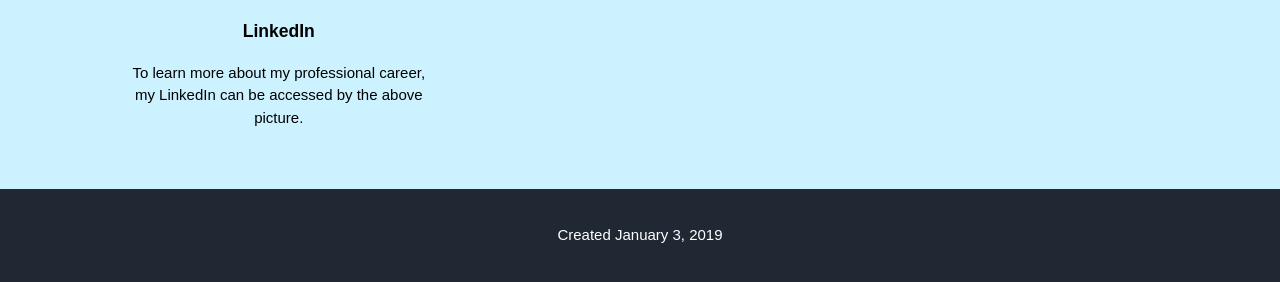
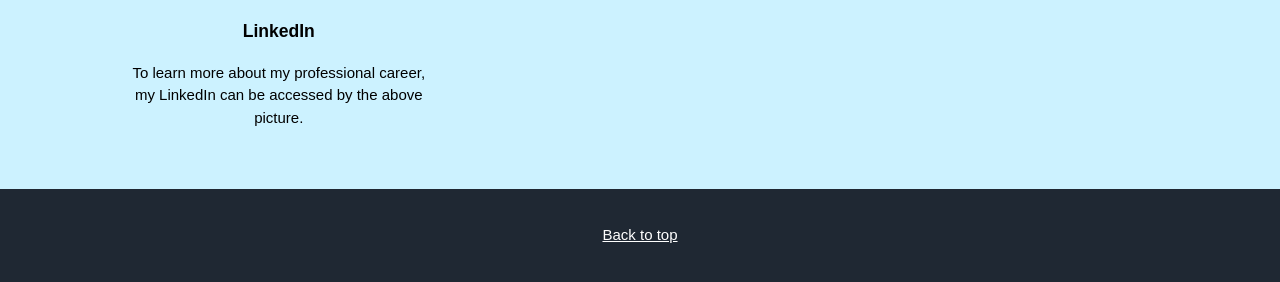
Before and after one commit to mathush08/mathush08.github.io, a plain HTML site: page index.html in a window 1280 px wide. Shown: the part 1178-1460 px from the top of the page. Drawn offline with Linux system fonts and the light colour scheme.

Commit message:
Changed footer of page

```diff
--- a/CSS code/style.css
+++ b/CSS code/style.css
@@ -275,6 +275,10 @@ footer{
     text-align: center;
 }
 
+footer .active a{
+    color: #ffffff;
+}
+
 @media (max-width: 800px){
     header #my_brand, header nav, header li,
     #boxes3 .box, #project,
--- a/index.html
+++ b/index.html
@@ -71,7 +71,7 @@
 
         <!--Bottom Section may not need-->
         <footer>
-            <p>Created January 3, 2019</p>
+            <p class="active"><a href="index.html">Back to top</a></p>
         </footer>
     </body>
 </html>
```
Also changed, not shown: second.html (+1 -1 lines).
